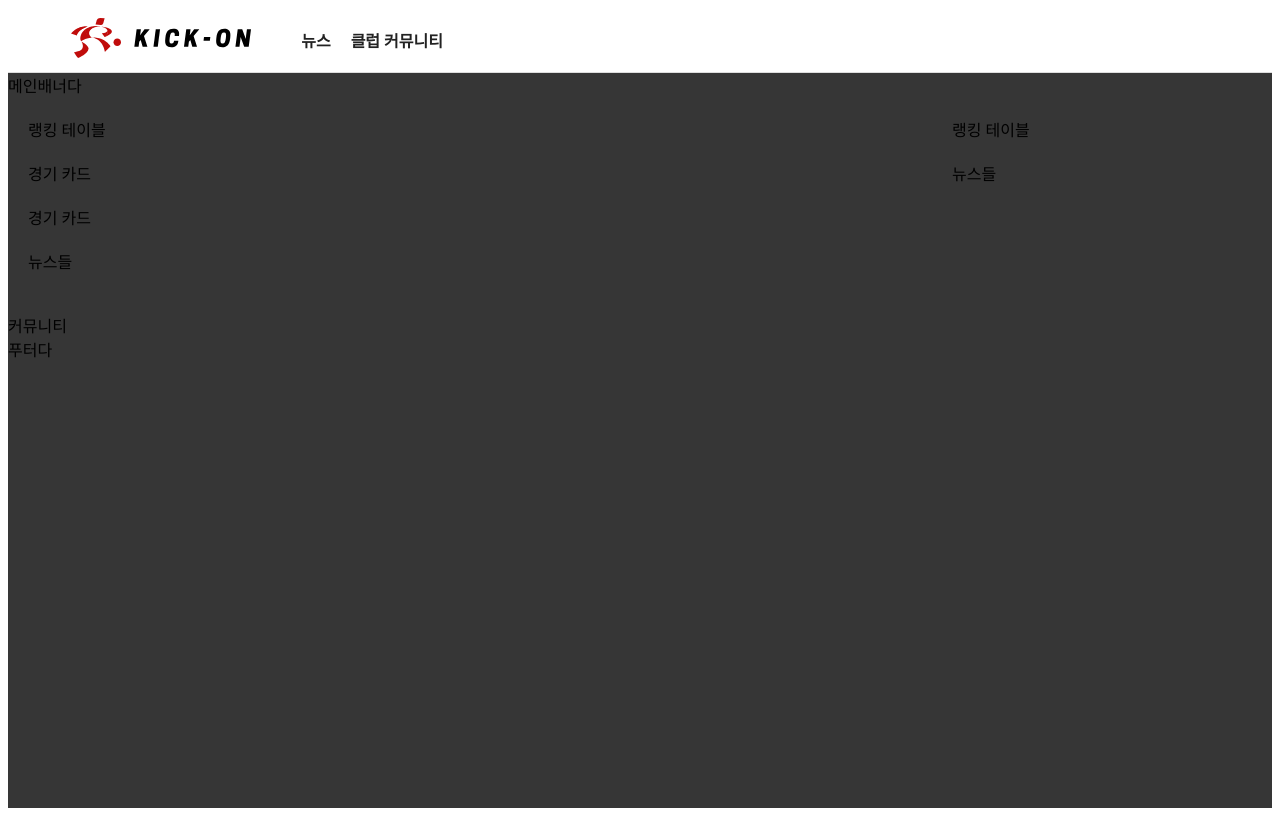
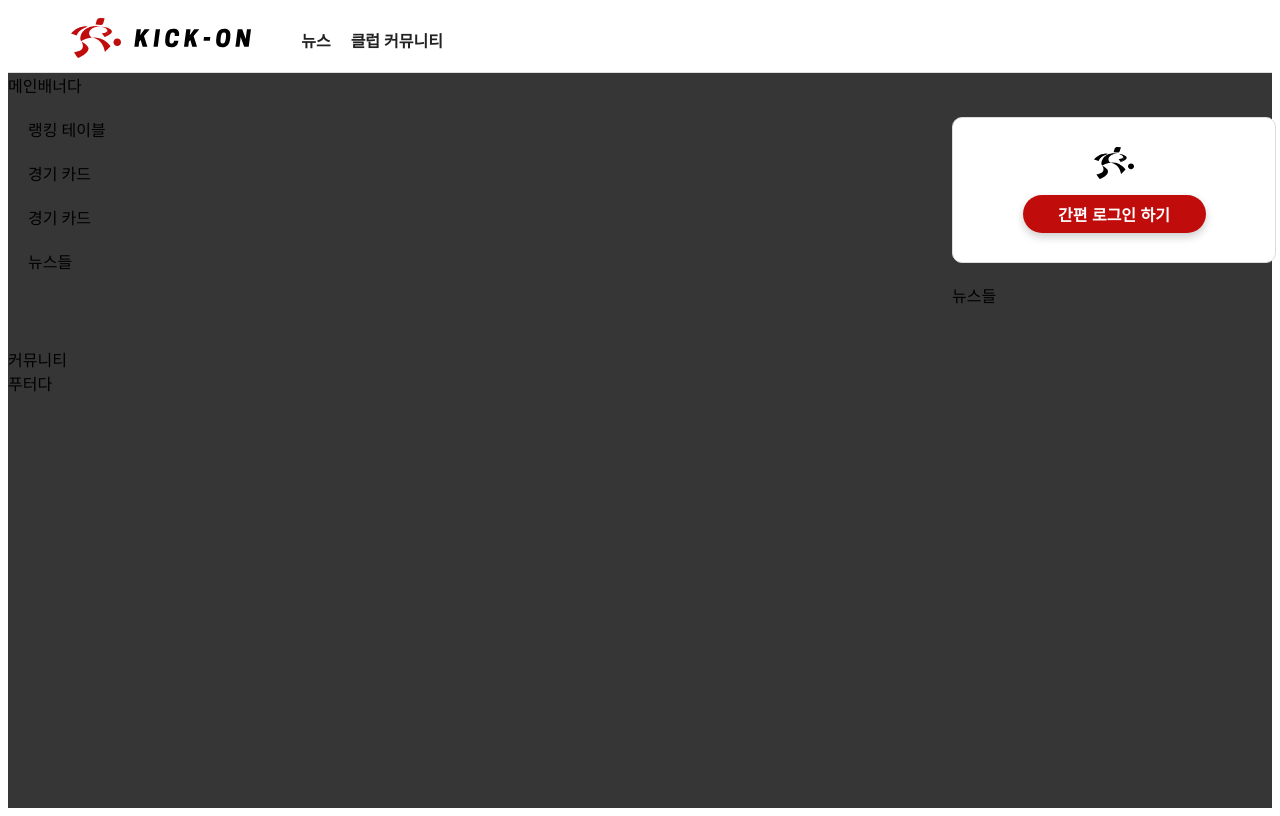
Before and after one commit to haerxeong/kickon-frontend, a React (Vite) app in the folder kickon-fe/: page / in a window 1280 px wide. Built offline with nearby package versions, Linux system fonts and the light colour scheme.

Commit message:
Feat: 로그인 전 프로필카드 컴포넌트 구현

```diff
--- a/kickon-fe/package.json
+++ b/kickon-fe/package.json
@@ -13,7 +13,7 @@
     "react": "^19.0.0",
     "react-dom": "^19.0.0",
     "react-router-dom": "^7.3.0",
-    "styled-components": "^6.1.15"
+    "styled-components": "^6.1.16"
   },
   "devDependencies": {
     "@eslint/js": "^9.21.0",
@@ -24,6 +24,6 @@
     "eslint-plugin-react-hooks": "^5.1.0",
     "eslint-plugin-react-refresh": "^0.4.19",
     "globals": "^15.15.0",
-    "vite": "^6.2.0"
+    "vite": "^6.2.2"
   }
 }
--- /dev/null
+++ b/kickon-fe/src/components/Profile/profile.jsx
@@ -0,0 +1,15 @@
+import React from "react";
+import { ProfileContainer, StyledButton, LogoImage } from "./Profile.style";
+import Logo from "../../assets/Logo_image_black.svg";
+
+
+const Profile = () => {
+    return (
+        <ProfileContainer>
+            <LogoImage src={Logo} alt="프로필 이미지" />
+            <StyledButton>간편 로그인 하기</StyledButton>
+        </ProfileContainer>
+    );
+};
+
+export default Profile;
--- /dev/null
+++ b/kickon-fe/src/components/Profile/profile.style.js
@@ -0,0 +1,46 @@
+import styled from "styled-components";
+
+export const ProfileContainer = styled.div`
+    width: 20.125rem; /* 322px */
+    height: 9rem; /* 144px */
+    flex-shrink: 0;
+    border-radius: 10px;
+    border: 1px solid #DCDCDC; /* 직접 색상 적용 */
+    background: #FFF; /* 직접 색상 적용 */
+    position: relative;
+`;
+
+export const LogoImage = styled.img`
+    width: 2.5rem;
+    height: 2rem;
+    flex-shrink: 0;
+
+    position: absolute;
+    top: 1.8125rem;  /* 29px -> rem 변환 */
+    left: 8.8125rem;  /* 141px -> rem 변환 */
+`;
+
+
+export const StyledButton = styled.button`
+    display: inline-flex;
+    height: 2.375rem; /* 38px */
+    padding: 0.625rem 1.125rem; /* 10px 18px */
+    justify-content: center;
+    align-items: center;
+    gap: 0.625rem; /* 10px */
+    flex-shrink: 0;
+
+    border-radius: 1.25rem; /* 20px */
+    background: #C00C0B; /* 직접 색상 적용 */
+    box-shadow: 0px 4px 8px 0px rgba(0, 0, 0, 0.2);
+    color: white; /* 글자색 추가 */
+    font-size: 1rem; /* 16px */
+    font-weight: bold;
+    border: none;
+    cursor: pointer;
+
+    position: absolute;
+    left: 4.344rem; /* 69.5px */
+    right: 4.344rem; /* 69.5px */
+    bottom: 1.813rem; /* 29px */
+`;
--- a/kickon-fe/src/layout/root-layout.jsx
+++ b/kickon-fe/src/layout/root-layout.jsx
@@ -7,6 +7,7 @@ import NewsList from "../components/NewsList/newsList";
 import CommunityBoard from "../components/CommunityBoard/communityBoard";
 import Footer from "../components/Footer/footer";
 import styled from "styled-components";
+import Profile from "../components/Profile/profile.jsx";
 
 const Layout = styled.div`
   display: flex;
@@ -65,7 +66,7 @@ const RootLayout = () => {
                 {/* 오른쪽 컬럼 */}
                 <RightColumn>
                     <Section>
-                        <RankingTable /> {/* 승점 순위표 */}
+                        <Profile /> {/*프로필*/}
                     </Section>
                     <Section>
                         <NewsList /> {/* 인기 뉴스 리스트 */}
```
Also changed, not shown: kickon-fe/src/assets/Logo_image_black.svg (added), 1 other file (tests, documents, lock files or other folders).
